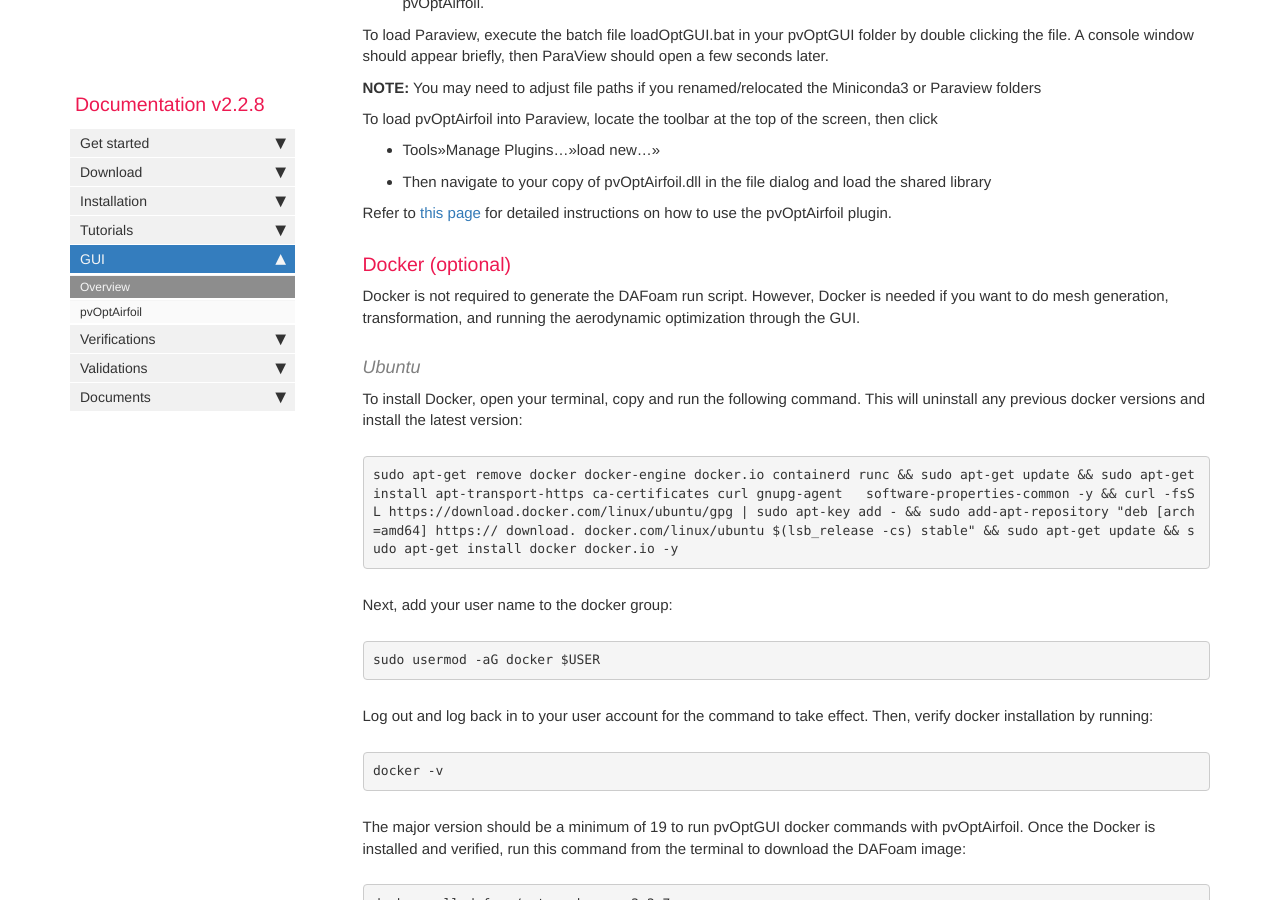
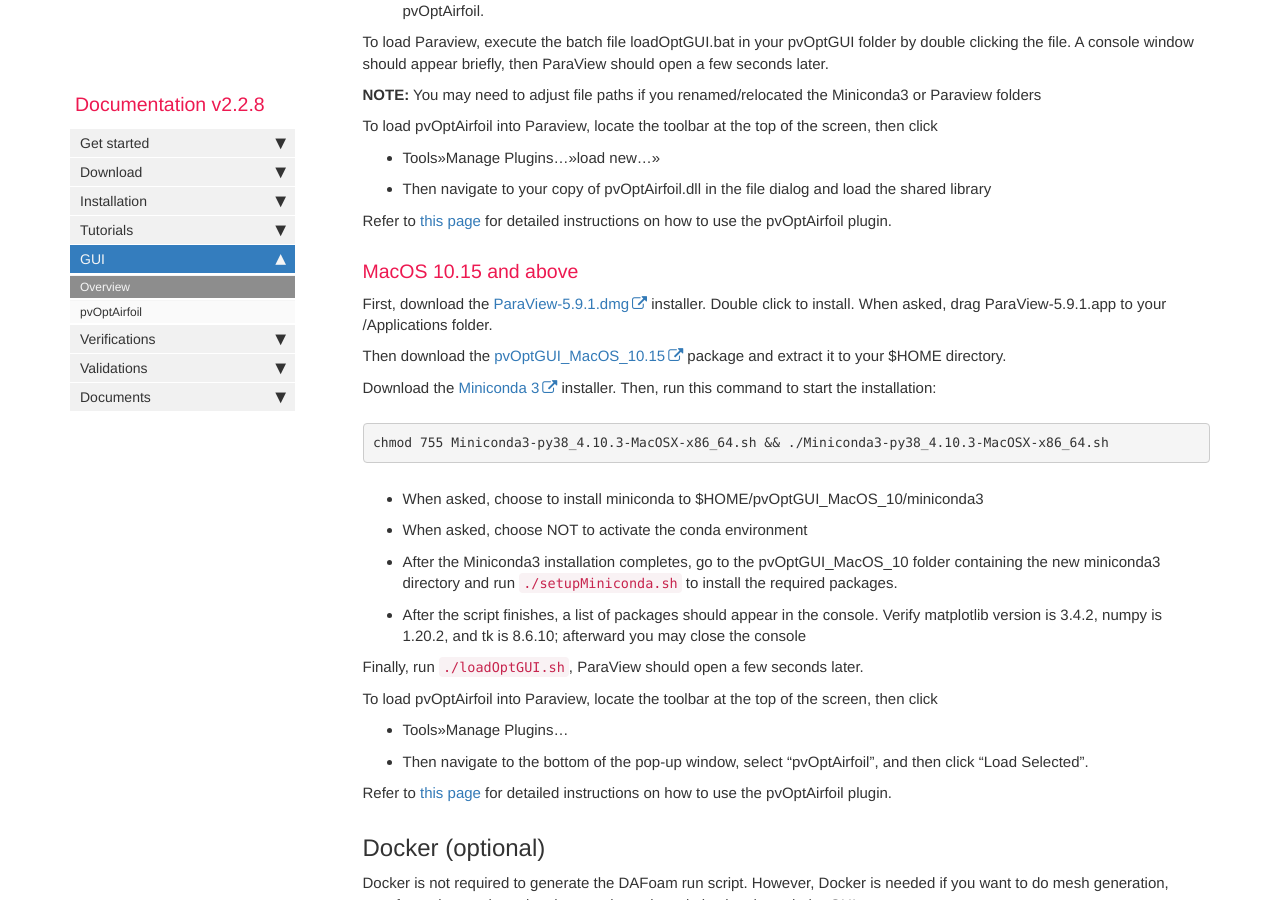
Before and after one commit to DAFoam/DAFoam.github.io, a Jekyll site: the page built from pages/mydoc/mydoc_gui_overview.md, in a window 1280 px wide and 900 px high, scrolled down 1919 px. Built offline with Jekyll 4.4.1, drawn with Linux system fonts in a browser that asks for light colours; comment, search, counter and statistics services are not loaded; some of the changed text lies outside the part shown.

Commit message:
content update

```diff
--- a/pages/mydoc/mydoc_gui_overview.md
+++ b/pages/mydoc/mydoc_gui_overview.md
@@ -9,11 +9,11 @@ folder: mydoc
 
 To facilitate the DAFoam optimization, we developed a suite of Paraview-based Graphical User Interface (GUI) plugins called pvOptGUI. You can use the plugins to generate mesh, setup and run optimization, and visualize the optimization progress in Paraview. You can also use the plugins to generate the optimization configuration files, e.g., runScript.py, and then run it on an HPC. This GUI is currently in the beta version and has only one plugin (pvOptAirfoil) for airfoil aerodynamic optimization.
 
-## Installation
+The installation guide is as follows. The pvOptGUI package is essential and Docker is optional.
 
-### pvOptGUI
+## pvOptGUI
 
-#### Ubuntu 18.04/20.04
+### Ubuntu 18.04/20.04
 
 First, download the pre-compiled pvOptGUI package for your version of Ubuntu: [pvOptGUI_Ubuntu](https://github.com/DAFoam/files/releases/tag/pvOptGUI) and the airfoil aerodynamic optimization plugin [pvOptAirfoil_Ubuntu_latest.so](https://github.com/DAFoam/files/releases/tag/pvOptGUI)
 
@@ -49,7 +49,7 @@ You should now see the pvOptAirfoil interface in the panel on the left, below th
 
 Refer to [this page](mydoc_gui_pvoptairfoil.html) for detailed instructions on how to use the pvOptAirfoil plugin.
 
-#### Windows 10 (64bit)
+### Windows 10 (64bit)
 
 First download the [pvOptGUI_Windows10_64bit package](https://github.com/DAFoam/files/releases/download/pvOptGUI/pvOptGUI_Windows10_64bit.zip) and extract it to a desired location
 - You may need [7Zip](https://www.7-zip.org/) or other similar software
@@ -76,15 +76,38 @@ To load pvOptAirfoil into Paraview, locate the toolbar at the top of the screen,
 - Tools>>Manage Plugins...>>load new...>>
 - Then navigate to your copy of pvOptAirfoil.dll in the file dialog and load the shared library
 
+Refer to [this page](mydoc_gui_pvoptairfoil.html) for detailed instructions on how to use the pvOptAirfoil plugin.
+
+### MacOS 10.15 and above
+
+First, download the [ParaView-5.9.1.dmg](https://github.com/DAFoam/files/releases/download/pvOptGUI/ParaView-5.9.1-OSX10.15-Python3.8-64bit.dmg) installer. Double click to install. When asked, drag ParaView-5.9.1.app to your /Applications folder.
+
+Then download the [pvOptGUI_MacOS_10.15](https://github.com/DAFoam/files/releases/download/pvOptGUI/pvOptGUI_MacOS_10.15.zip) package and extract it to your $HOME directory.
+
+Download the [Miniconda 3](https://repo.anaconda.com/miniconda/Miniconda3-py38_4.10.3-MacOSX-x86_64.sh) installer. Then, run this command to start the installation:
+
+<pre>
+chmod 755 Miniconda3-py38_4.10.3-MacOSX-x86_64.sh && ./Miniconda3-py38_4.10.3-MacOSX-x86_64.sh
+</pre>
+
+- When asked, choose to install miniconda to $HOME/pvOptGUI_MacOS_10/miniconda3
+- When asked, choose NOT to activate the conda environment
+- After the Miniconda3 installation completes, go to the pvOptGUI_MacOS_10 folder containing the new miniconda3 directory and run `./setupMiniconda.sh` to install the required packages.
+- After the script finishes, a list of packages should appear in the console. Verify matplotlib version is 3.4.2, numpy is 1.20.2, and tk is 8.6.10; afterward you may close the console
+
+Finally, run `./loadOptGUI.sh`, ParaView should open a few seconds later.
+
+To load pvOptAirfoil into Paraview, locate the toolbar at the top of the screen, then click
+- Tools>>Manage Plugins...
+- Then navigate to the bottom of the pop-up window, select "pvOptAirfoil", and then click "Load Selected".
 
 Refer to [this page](mydoc_gui_pvoptairfoil.html) for detailed instructions on how to use the pvOptAirfoil plugin.
 
-
-### Docker (optional)
+## Docker (optional)
 
 Docker is not required to generate the DAFoam run script. However, Docker is needed if you want to do mesh generation, transformation, and running the aerodynamic optimization through the GUI.
 
-#### Ubuntu
+### Ubuntu
 
 To install Docker, open your terminal, copy and run the following command. This will uninstall any previous docker versions and install the latest version:
 
@@ -114,7 +137,7 @@ If the docker image is not pulled, it will be pulled automatically when the firs
 
 Full Docker installation guide is located [here](https://docs.docker.com/engine/install/ubuntu/)
 
-#### Windows 10
+### Windows 10
 
 Download [Docker Desktop](https://docs.docker.com/docker-for-windows/install/) for Windows
 
@@ -136,3 +159,9 @@ docker pull dafoam/opt-packages:v2.2.7
 </pre>
 
 **NOTE:** Docker must be running and *you must be signed in to your Docker account* when launching Paraview to run Docker commands through pvOptGUI plugins. The user can log in at any point while running the plugins
+
+### MacOS
+
+Download [Docker Desktop](https://hub.docker.com/editions/community/docker-ce-desktop-mac) for MacOS
+
+Follow the same installation steps as Windows 10.
```
